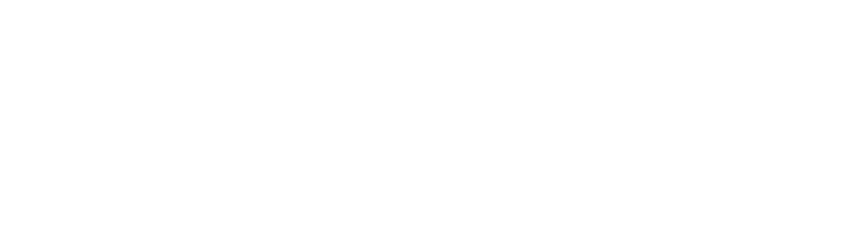
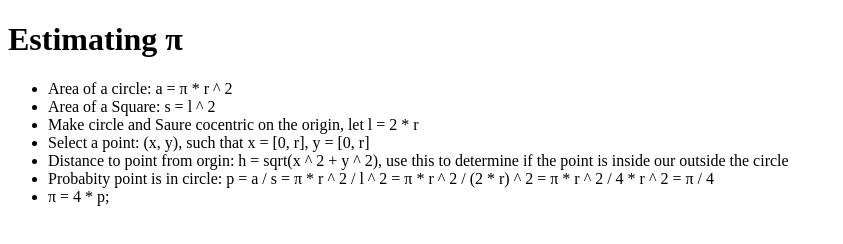
Before and after one commit to mcyster/math, a plain HTML site: page notes.html in a window 1280 px wide. Shown: the whole page, without its empty margins (0-843 px from the left). Drawn offline with Linux system fonts and the light colour scheme.

Commit message:
Describe howto estimate Pi

```diff
--- a/notes.html
+++ b/notes.html
@@ -7,6 +7,17 @@
 <title>Maths</title>
 </head>
 
+  <h1>Estimating &pi;</h1>
+
+  <ul>
+      <li>Area of a circle: a = &pi; * r ^ 2</li>
+      <li>Area of a Square: s = l ^ 2</li>
+      <li>Make circle and Saure cocentric on the origin, let l = 2 * r</li>
+      <li>Select a point: (x, y), such that x = [0, r], y = [0, r]</li>
+      <li>Distance to point from orgin: h = sqrt(x ^ 2 + y ^ 2), use this to determine if the point is inside our outside the circle</li>
+      <li>Probabity point is in circle: p = a / s = &pi; * r ^ 2 / l ^ 2 = &pi; * r ^ 2 / (2 * r) ^ 2 = &pi; * r ^ 2 / 4 * r ^ 2 = &pi; / 4</li>
+      <li>&pi; = 4 * p;</li>
+  </ul>
 <body>
 
 </body>
```
